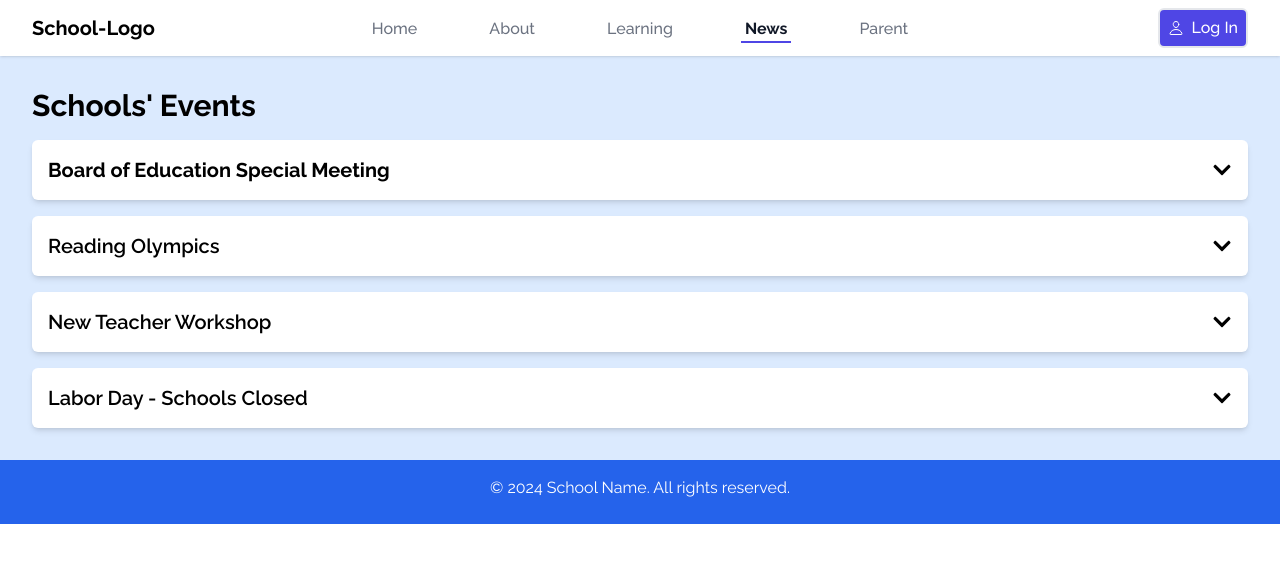
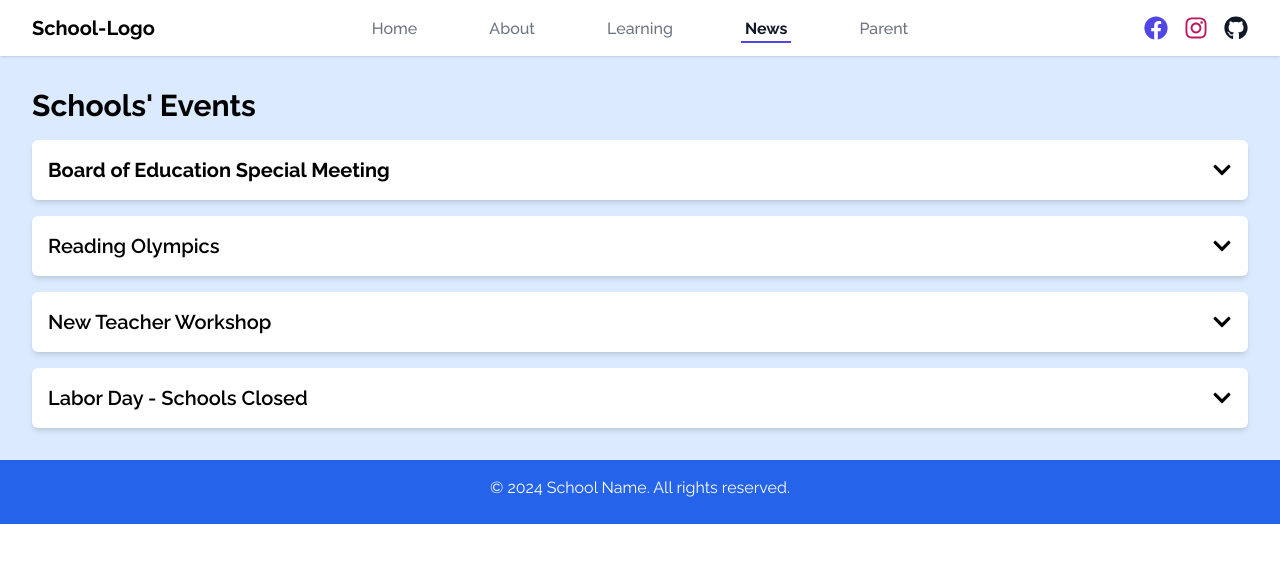
Before and after one commit to Siddh07/School-template, a React (Vite) app: page /School/news in a window 1280 px wide. Shown: the top 562 px of the page. Built offline with nearby package versions, Linux system fonts and the light colour scheme; the HTML template or start-up script is replaced by a standard one.

Commit message:
Added Socials

```diff
--- a/src/components/Navbar.jsx
+++ b/src/components/Navbar.jsx
@@ -1,5 +1,5 @@
 import React, { useState, useEffect } from 'react';
-import { IoPersonOutline } from 'react-icons/io5';
+import { FaFacebook, FaInstagram, FaGithub } from 'react-icons/fa';
 import { useNavigate, useLocation } from 'react-router-dom';
 
 const Navbar = () => {
@@ -127,19 +127,22 @@ const Navbar = () => {
             </button>
           </div>
           {/* Third grid: Log In Button (Visible on larger screens) */}
-          <div className="hidden sm:flex justify-end items-center">
-            <button
-              onClick={() => handleNavigation('/login')}
-              className="bg-indigo-600 text-white border-2 px-2 hover:bg-gray-100 hover:border-black hover:text-gray-700 transition duration-500 ease-in-out py-[6px] rounded-md text-md font-medium flex items-center"
-            >
-              <IoPersonOutline className="mr-2" /> Log In
-            </button>
+          <div className="hidden sm:flex justify-end items-center space-x-4">
+            <a href="https://www.facebook.com" target="_blank" rel="noopener noreferrer" className="text-indigo-600 hover:text-gray-700">
+              <FaFacebook className="h-6 w-6" />
+            </a>
+            <a href="https://www.instagram.com" target="_blank" rel="noopener noreferrer" className="text-pink-700 hover:text-gray-700">
+              <FaInstagram className="h-6 w-6" />
+            </a>
+            <a href="https://www.github.com" target="_blank" rel="noopener noreferrer" className="text-gray-900 hover:text-gray-700">
+              <FaGithub className="h-6 w-6" />
+            </a>
           </div>
         </div>
         {/* Mobile Menu */}
         {menuOpen && (
-          <nav className="sm:hidden absolute top-16 left-0 right-0 z-50 bg-white shadow-lg">
-            <div className="px-2 pt-5 pb-10 space-y-5 flex flex-col items-center">
+          <nav className="sm:hidden absolute top-12 left-0 right-0 z-50 bg-white shadow-xl">
+            <div className="px-2 pt-8 pb-12 space-y-5 flex flex-col items-center">
               <span
                 onClick={() => handleNavigation('/')}
                 className="block px-3 py-2 rounded-md font-medium text-gray-700 hover:text-gray-900 hover:bg-gray-50 text-xl cursor-pointer"
@@ -166,16 +169,21 @@ const Navbar = () => {
               </span>
               <span
                 onClick={() => handleNavigation('/parent')}
-                className="block px-3 py-2 rounded-md text-xl font-medium text-gray-700 hover:text-gray-900 hover:bg-gray-50 cursor-pointer"
+                className="block px-3 pt-2 pb-4 rounded-md text-xl font-medium text-gray-700 hover:text-gray-900 hover:bg-gray-50 cursor-pointer"
               >
                 Parent
               </span>
-              <span
-                onClick={() => handleNavigation('/login')}
-                className="block px-3 py-2 rounded-md text-xl font-medium bg-indigo-600 text-white border-2 hover:bg-gray-100 hover:border-black hover:text-gray-700 transition duration-500 ease-in-out cursor-pointer"
-              >
-                Log In
-              </span>
+              <div className="flex space-x-8">
+                <a href="https://www.facebook.com" target="_blank" rel="noopener noreferrer" className="text-indigo-600 hover:text-gray-700 text-lg">
+                  <FaFacebook className="h-8 w-8" />
+                </a>
+                <a href="https://www.instagram.com" target="_blank" rel="noopener noreferrer" className="text-pink-700 hover:text-gray-700">
+                  <FaInstagram className="h-8 w-8" />
+                </a>
+                <a href="https://www.github.com" target="_blank" rel="noopener noreferrer" className="text-gray-900 hover:text-gray-700">
+                  <FaGithub className="h-8 w-8" />
+                </a>
+              </div>
             </div>
           </nav>
         )}
```
